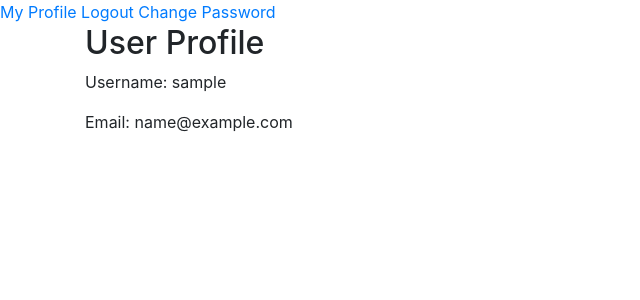
After one commit to yurakuzo/mandry-app, a Django app: page /accounts/profile/ in a window 1280 px wide. The commit adds this page. Shown: the top 300 px of the page, without its empty margins (0-640 px from the left). Run offline with Django 4.2, Linux system fonts and the light colour scheme; the visitor is signed in with stand-in values (Sample User, id 1); parts of the project's set-up code (start-up, migrations or seed data) failed here and were passed over; some libraries are stand-ins or nearby versions.

Commit message:
SUP-6: Setuped user authentication and default routes and user profile page

```diff
--- a/mandry/settings.py
+++ b/mandry/settings.py
@@ -80,6 +80,7 @@ AUTH_PASSWORD_VALIDATORS = [
 ]
 
 AUTH_USER_MODEL = 'traveller.Traveller'
+LOGOUT_REDIRECT_URL = 'main_page'
 
 LANGUAGE_CODE = 'en-us'
 
--- a/mandry/urls.py
+++ b/mandry/urls.py
@@ -1,24 +1,11 @@
-"""
-URL configuration for mandry project.
-
-The `urlpatterns` list routes URLs to views. For more information please see:
-    https://docs.djangoproject.com/en/4.2/topics/http/urls/
-Examples:
-Function views
-    1. Add an import:  from my_app import views
-    2. Add a URL to urlpatterns:  path('', views.home, name='home')
-Class-based views
-    1. Add an import:  from other_app.views import Home
-    2. Add a URL to urlpatterns:  path('', Home.as_view(), name='home')
-Including another URLconf
-    1. Import the include() function: from django.urls import include, path
-    2. Add a URL to urlpatterns:  path('blog/', include('blog.urls'))
-"""
 from django.contrib import admin
-from django.urls import path
+from django.urls import path, include
 from django.conf import settings
 from django.conf.urls.static import static
+from mandry.views import MainPageView
 
 urlpatterns = [
     path('admin/', admin.site.urls),
+    path('accounts/', include('traveller.urls')),
+    path('', MainPageView.as_view(), name='main_page'),
 ] + static(settings.STATIC_URL, document_root=settings.STATIC_ROOT)
--- a/templates/base.html
+++ b/templates/base.html
@@ -3,9 +3,24 @@
 <head>
     <meta charset="UTF-8">
     <meta name="viewport" content="width=device-width, initial-scale=1.0">
+
+    {% load static %}
+    <link rel="stylesheet" href="{% static 'traveller/styles.css' %}">
+    <link rel="stylesheet" href="https://maxcdn.bootstrapcdn.com/bootstrap/4.0.0/css/bootstrap.min.css">
+
     <title>{% block title %}Document{% endblock %}</title>
 </head>
 <body>
+    <div class="header">
+        {% if user.is_authenticated %}
+            <a href="{% url 'profile' %}">My Profile</a>
+            <a href="{% url 'logout' %}">Logout</a>
+            <a href="{% url 'password_change' %}">Change Password</a>
+        {% else %}
+            <a href="{% url 'login' %}">Login</a>
+            <a href="{% url 'signup' %}">Sign Up</a>
+        {% endif %}
+    </div>
     {% block content %}{% endblock %}
 </body>
 </html>
--- /dev/null
+++ b/templates/traveller/password_change_done.html
@@ -0,0 +1,6 @@
+{% extends "base.html" %}
+
+{% block content %}
+  <h2>Password Change Successful</h2>
+  <p>Your password has been changed successfully.</p>
+{% endblock %}
--- /dev/null
+++ b/templates/traveller/profile.html
@@ -0,0 +1,10 @@
+{% extends "base.html" %}
+
+{% block content %}
+  <div class="container">
+    <h2>User Profile</h2>
+    <p>Username: {{ user.username }}</p>
+    <p>Email: {{ user.email }}</p>
+    <!-- ... other user information ... -->
+  </div>
+{% endblock %}
--- /dev/null
+++ b/traveller/urls.py
@@ -0,0 +1,22 @@
+from django.urls import path
+from django.contrib.auth import views as auth_views
+from traveller.views import (
+    SignUpView,
+    ProfileView
+)
+
+
+urlpatterns = [
+    path('login/', auth_views.LoginView.as_view(template_name='traveller/login.html'), name='login'),
+    path('logout/', auth_views.LogoutView.as_view(), name='logout'),
+    path('signup/', SignUpView.as_view(), name='signup'),
+    path('password_change/', auth_views.PasswordChangeView.as_view(
+        template_name='traveller/password_change.html'),
+        name='password_change'
+    ),
+    path('password_change/done/', auth_views.PasswordChangeDoneView.as_view(
+        template_name='traveller/password_change_done.html'),
+        name='password_change_done'
+    ),
+    path('profile/', ProfileView.as_view(), name='profile'),
+]
--- a/traveller/views.py
+++ b/traveller/views.py
@@ -1,3 +1,21 @@
-from django.shortcuts import render  # noqa:disable=f401
+from django.shortcuts import render, redirect  # noqa: disable=f401
+from django.urls import reverse_lazy
+from django.views import generic
+from django.contrib.auth.mixins import LoginRequiredMixin
+from .forms import SignUpForm
+from django.contrib.auth import login
 
-# Create your views here.
+
+class SignUpView(generic.CreateView):
+    form_class = SignUpForm
+    success_url = reverse_lazy('main_page')
+    template_name = 'traveller/signup.html'
+
+    def form_valid(self, form):
+        response = super().form_valid(form)
+        login(self.request, self.object)
+        return response
+
+
+class ProfileView(LoginRequiredMixin, generic.TemplateView):
+    template_name = 'traveller/profile.html'
```
Also changed, not shown: mandry/views.py (added, +9 -0 lines), templates/index.html (added, +7 -0 lines), templates/traveller/login.html (added, +13 -0 lines), templates/traveller/password_change.html (added, +10 -0 lines), templates/traveller/signup.html (added, +13 -0 lines), traveller/forms.py (added, +9 -0 lines), README.md, 2 other files.
